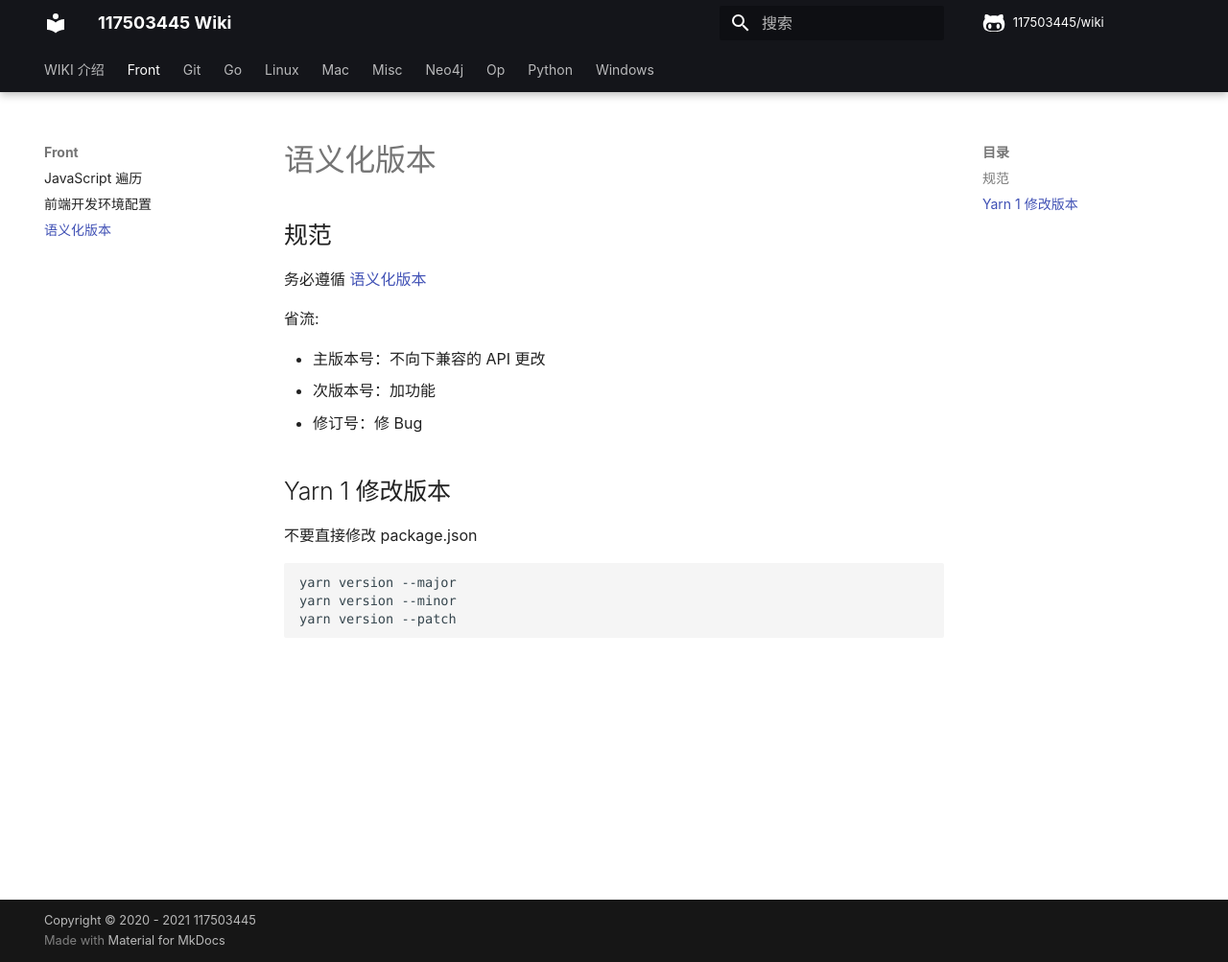
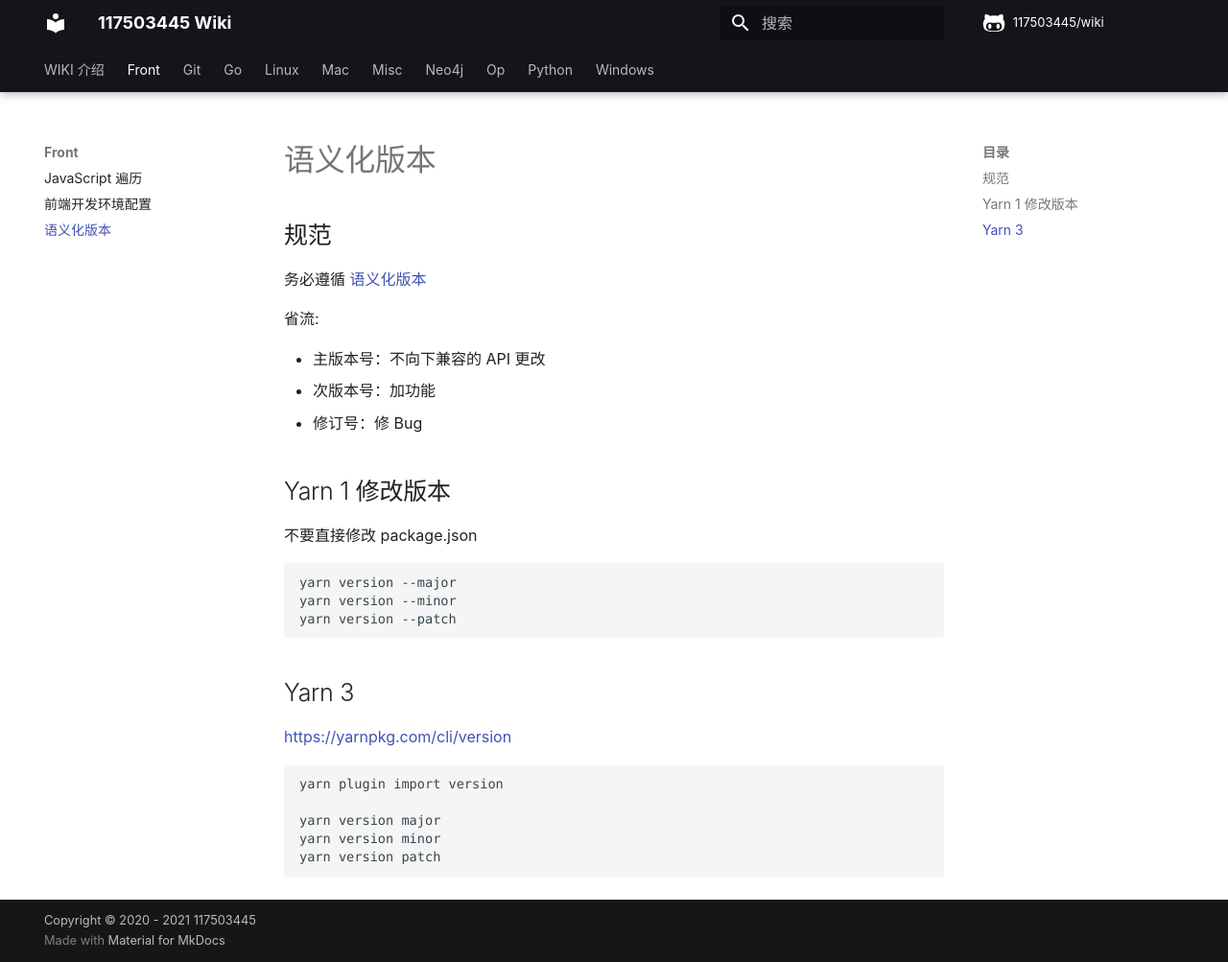
Before and after one commit to 117503445/wiki, an MkDocs documentation site: the page built from docs/front/语义化版本.md, in a window 1280 px wide and 1003 px high. Shown: the whole window at 96% size. Built offline with MkDocs 1.6.1 and Material for MkDocs 9.7.7, drawn with Linux system fonts in a browser that asks for light colours; some web fonts are replaced; comment, search, counter and statistics services are not loaded.

Commit message:
Update 语义化版本.md

````diff
--- a/docs/front/语义化版本.md
+++ b/docs/front/语义化版本.md
@@ -19,3 +19,15 @@ yarn version --major
 yarn version --minor
 yarn version --patch
 ```
+
+## Yarn 3
+
+<https://yarnpkg.com/cli/version>
+
+```sh
+yarn plugin import version
+
+yarn version major
+yarn version minor
+yarn version patch
+```
````
